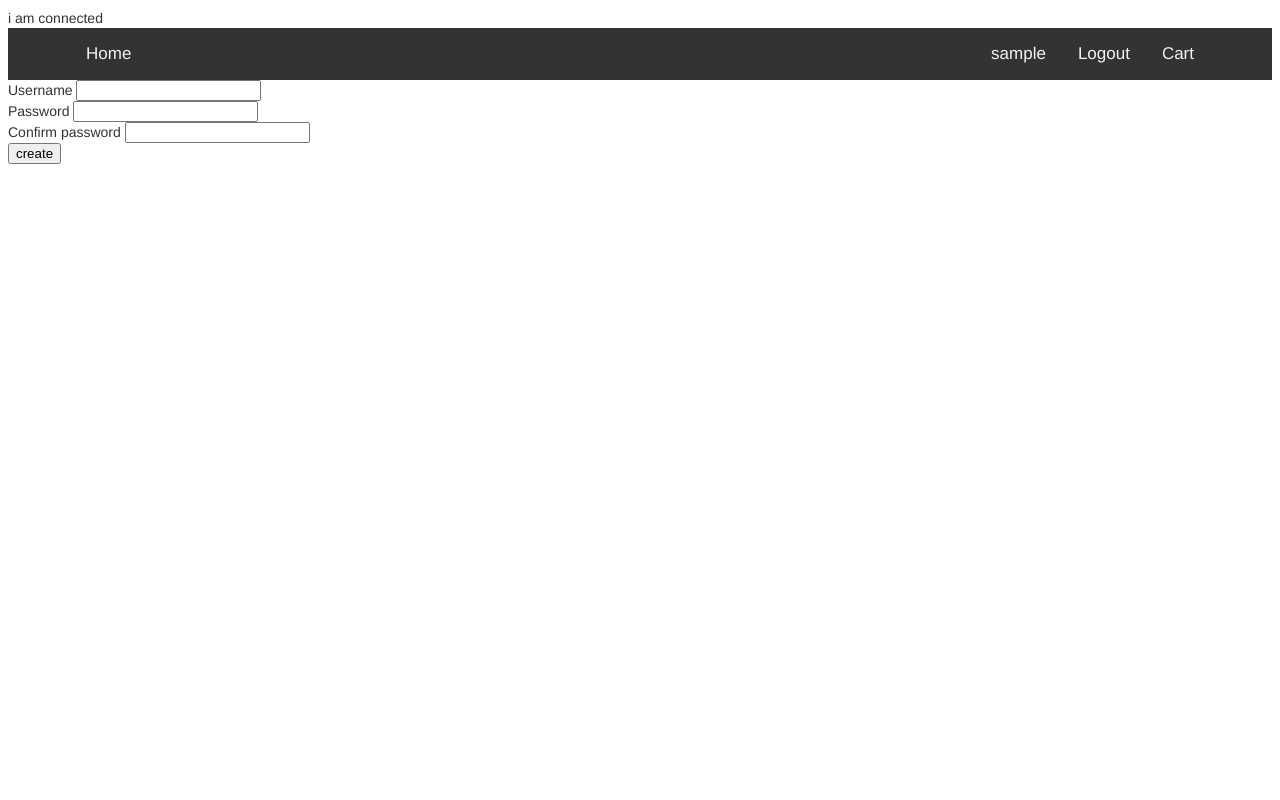
After one commit to sivinska/minishop, a PHP site: page /create_user.php in a window 1280 px wide. The commit adds this page. Run offline with PHP 8.4, Linux system fonts and the light colour scheme; the visitor is signed in with stand-in values (Sample User, id 1).

Commit message:
partie user

```diff
--- /dev/null
+++ b/create_user.php
@@ -0,0 +1,130 @@
+<?php
+session_start();
+require_once("db_connection.php");
+include("header.php");
+include("nav.php");
+
+// Define variables and initialize with empty values
+$username = $password = $confirm_password = "";
+$username_err = $password_err = $confirm_password_err = "";
+
+// Processing form data when form is submitted
+if($_SERVER["REQUEST_METHOD"] == "POST"){
+
+    // Validate username
+    if(empty(trim($_POST["username"]))){
+        $username_err = "Please enter a username.";
+    } else{
+        // Prepare a select statement
+        $sql = "SELECT id FROM users WHERE username = ?";
+
+        if($stmt = mysqli_prepare($connection, $sql)){
+            // Bind variables to the prepared statement as parameters
+            mysqli_stmt_bind_param($stmt, "s", $param_username);
+
+            // Set parameters
+            $param_username = trim($_POST["username"]);
+
+            // Attempt to execute the prepared statement
+            if(mysqli_stmt_execute($stmt)){
+                /* store result */
+                mysqli_stmt_store_result($stmt);
+
+                if(mysqli_stmt_num_rows($stmt) == 1){
+                    $username_err = "This username is already taken.";
+                } else{
+                    $username = trim($_POST["username"]);
+                }
+            } else{
+                echo "Oops! Something went wrong. Please try again later.";
+            }
+        }
+
+        // Close statement
+        mysqli_stmt_close($stmt);
+    }
+
+    // Validate password
+    if(empty(trim($_POST["password"]))){
+        $password_err = "Please enter a password.";
+    } elseif(strlen(trim($_POST["password"])) < 6){
+        $password_err = "Password must have atleast 6 characters.";
+    } else{
+        $password = trim($_POST["password"]);
+    }
+
+    // Validate confirm password
+    if(empty(trim($_POST["confirm_password"]))){
+        $confirm_password_err = "Please confirm password.";
+    } else{
+        $confirm_password = trim($_POST["confirm_password"]);
+        if(empty($password_err) && ($password != $confirm_password)){
+            $confirm_password_err = "Password did not match.";
+        }
+    }
+
+    // Check input errors before inserting in database
+    if(empty($username_err) && empty($password_err) && empty($confirm_password_err)){
+
+        // Prepare an insert statement
+        $sql = "INSERT INTO users (username, password) VALUES (?, ?)";
+
+        if($stmt = mysqli_prepare($connection, $sql)){
+            // Bind variables to the prepared statement as parameters
+            mysqli_stmt_bind_param($stmt, "ss", $param_username, $param_password);
+
+            // Set parameters
+            $param_username = $username;
+            $param_password = password_hash($password, PASSWORD_DEFAULT); // Creates a password hash
+
+            // Attempt to execute the prepared statement
+            if(mysqli_stmt_execute($stmt)){
+                // Redirect to login page
+                header("location: index.php");
+            } else{
+                echo "Something went wrong. Please try again later.";
+            }
+        }
+
+        // Close statement
+        mysqli_stmt_close($stmt);
+    }
+
+    // Close connection
+    mysqli_close($connection);
+}
+
+?>
+
+
+<!DOCTYPE html>
+<html>
+	<head>
+		<meta charset="utf-8">
+		<title>Sign in</title>
+	</head>
+	<body>
+		<form class="" action="create_user.php" method="post">
+			<div class="">
+				<label>Username</label>
+				<input type="text" name="username" value="">
+				<span><?php echo $username_err; ?></span>
+			</div>
+			<div class="">
+				<label>Password</label>
+				<input type="password" name="password" value="">
+				<span><?php echo $password_err; ?></span>
+			</div>
+			<div class="">
+				<label>Confirm password</label>
+				<input type="password" name="confirm_password" value="">
+				<span><?php echo $confirm_password_err; ?></span>
+			</div>
+			<div>
+				<input type="submit" name="Create" value="create">
+			</div>
+		</form>
+	</body>
+</html>
+
+<?php include('footer.php'); ?>
--- a/db_connection.php
+++ b/db_connection.php
@@ -2,7 +2,7 @@
 
 
 /* Attempt to connect to MySQL database */
-$connection = mysqli_connect("localhost", "root", "Katinukas", "rush00");
+$connection = mysqli_connect("localhost", "root", "keenouxe", "rush");
 echo "i am connected";
 // Check connection
 if($connection === false){
--- a/nav.php
+++ b/nav.php
@@ -4,8 +4,19 @@
         <a href="index.php">Home</a>
 
     <div class ="topnav-right">
-          <a href="create_user.php">Sign up</a>
-        <a href="login.php">Login</a>
+		<?php
+		  	if ($_SESSION["logged"] == true)
+			{
+				echo '<a href="#">'.$_SESSION["username"].'</a>';
+				echo '<a href="logout.php">Logout</a>';
+			}
+			else
+			{
+		        echo '<a href="create_user.php">Sign up</a>';
+		        echo '<a href="login.php">Login</a>';
+			}
+
+		?>
         <a href="cart.php">Cart</a>
 
 
--- a/rush00.sql
+++ b/rush00.sql
@@ -77,7 +77,7 @@ INSERT INTO `products` (`id`, `title`, `price`, `image`, `category`, `code`) VAL
 
 CREATE TABLE `users` (
   `id` int(11) NOT NULL,
-  `username` text NOT NULL,
+  `username` text NOT NULL UNIQUE,
   `password` text NOT NULL
 ) ENGINE=InnoDB DEFAULT CHARSET=utf8;
 
```
Also changed, not shown: login.php (added, +105 -0 lines), logout.php (added, +8 -0 lines).
